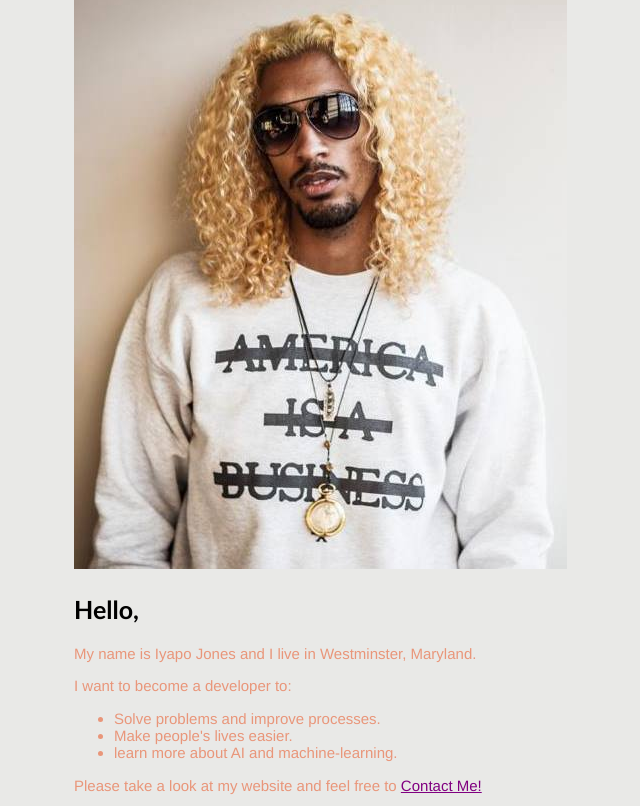
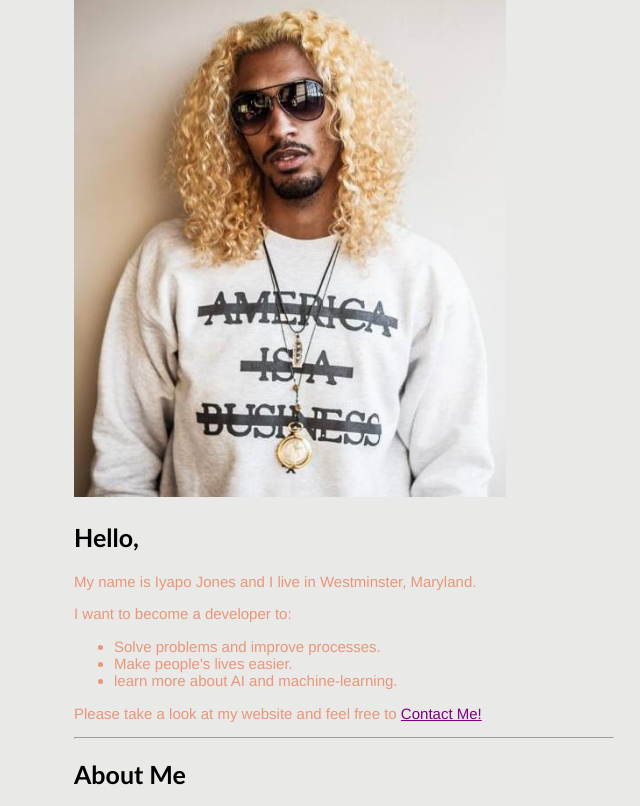
Before and after one commit to iyapo/portfolioWebPage, a plain HTML site: page index.html in a window 1280 px wide. Shown: the part 131-937 px from the top of the page, without its empty margins (296-936 px from the left). Drawn offline with Linux system fonts and the light colour scheme; a script that the page names is missing.

Commit message:
Update style.css

```diff
--- a/style.css
+++ b/style.css
@@ -21,8 +21,8 @@ footer {
 }
 
 img {
-  width: auto;
-  height: auto;
+  width: 80%;
+  height: 80%;
 }
 
 /**Logo**/
```
